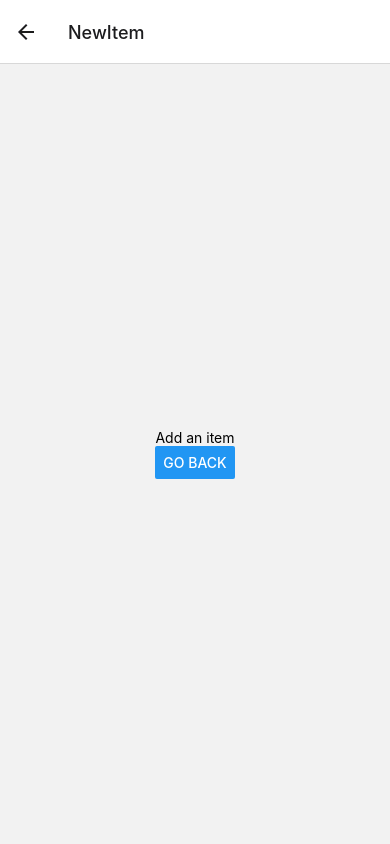
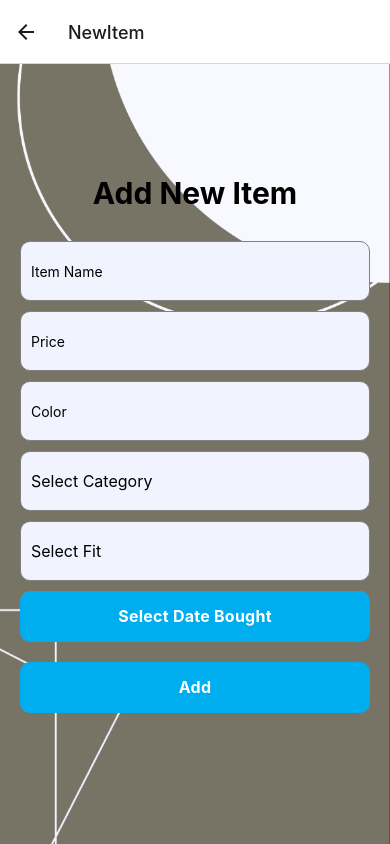
Before and after one commit to GitYaw/Voguify-GDSC, a React Native app: screen /NewItem in a window 390 px wide. Built offline with nearby package versions, Linux system fonts and the light colour scheme.

Commit message:
added-categories
still need to add upload photo

```diff
--- a/pages/NewItemView.js
+++ b/pages/NewItemView.js
@@ -1,25 +1,241 @@
-import * as React from 'react';
-import { StyleSheet, Text, View, Button } from 'react-native';
+import React, { useState } from 'react';
+import { StyleSheet, Text, View, TextInput, TouchableOpacity, ImageBackground, Modal } from 'react-native';
+import { DatePicker } from '@react-native-community/datetimepicker';
+import loginBackground from '../assets/new_item_background.png';
 
-const NewItemView = ({ navigation, route }) => {
+const NewItemView = ({ navigation }) => {
+  const [itemName, setItemName] = useState('');
+  const [price, setPrice] = useState('');
+  const [color, setColor] = useState('');
+  const [category, setCategory] = useState('');
+  const [baginess, setBaginess] = useState('');
+  const [showDatePicker, setShowDatePicker] = useState(false);
+
+  const [categoryDropdownVisible, setCategoryDropdownVisible] = useState(false);
+  const [baginessDropdownVisible, setBaginessDropdownVisible] = useState(false);
+  const [categoryOptions] = useState(['Pants', 'Shorts', 'Tshirt', 'Jacket', 'Shoes']);
+  const [baginessOptions] = useState(['Baggy', 'Skinny', 'Fit']);
+
+  const handleCategorySelect = (selectedCategory) => {
+    setCategory(selectedCategory);
+    setCategoryDropdownVisible(false);
+  };
+
+  const handleBaginessSelect = (selectedBaginess) => {
+    setBaginess(selectedBaginess);
+    setBaginessDropdownVisible(false);
+  };
+
+
+
+  const handleAddItem = () => {
+    // Handle adding the item with the selected category
+  };
 
   return (
+    <ImageBackground source={loginBackground} style={styles.backgroundImage}>
       <View style={styles.container}>
-            <Text>Add an item</Text>
-            <Button
-                title="Go Back"
-                onPress={() => navigation.goBack()}
+        <View style={styles.titleContainer}>
+          <Text style={styles.title}>Add New Item</Text>
+        </View>
+        <TextInput
+          style={styles.input}
+          placeholder='Item Name'
+          onChangeText={setItemName}
+          value={itemName}
         />
+        <TextInput
+          style={styles.input}
+          placeholder='Price'
+          onChangeText={setPrice}
+          value={price}
+          keyboardType='numeric'
+        />
+        <TextInput
+          style={styles.input}
+          placeholder='Color'
+          onChangeText={setColor}
+          value={color}
+        />
+
+        {/* Category Dropdown */}
+        <TouchableOpacity
+          style={styles.dropdownButton}
+          onPress={() => setCategoryDropdownVisible(true)}
+        >
+          <Text style={styles.dropdownText}>{category ? category : 'Select Category'}</Text>
+        </TouchableOpacity>
+        <Modal
+          visible={categoryDropdownVisible}
+          animationType='fade'
+          transparent={true}
+          onRequestClose={() => setCategoryDropdownVisible(false)}
+        >
+          <View style={styles.dropdownContainer}>
+            {categoryOptions.map((option, index) => (
+              <TouchableOpacity
+                key={index}
+                style={styles.dropdownItem}
+                onPress={() => handleCategorySelect(option)}
+              >
+                <Text>{option}</Text>
+              </TouchableOpacity>
+            ))}
           </View>
+        </Modal>
+
+        {/* Baginess Dropdown */}
+        <TouchableOpacity
+          style={styles.dropdownButton}
+          onPress={() => setBaginessDropdownVisible(true)}
+        >
+          <Text style={styles.dropdownText}>{baginess ? baginess : 'Select Fit'}</Text>
+        </TouchableOpacity>
+        <Modal
+          visible={baginessDropdownVisible}
+          animationType='fade'
+          transparent={true}
+          onRequestClose={() => setBaginessDropdownVisible(false)}
+        >
+          <View style={styles.dropdownContainer}>
+            {baginessOptions.map((option, index) => (
+              <TouchableOpacity
+                key={index}
+                style={styles.dropdownItem}
+                onPress={() => handleBaginessSelect(option)}
+              >
+                <Text>{option}</Text>
+              </TouchableOpacity>
+            ))}
+          </View>
+        </Modal>
+
+        {/* Date Picker */}
+        <TouchableOpacity
+          style={styles.datePickerButton}
+          onPress={() => setShowDatePicker(true)}
+        >
+          <Text style={styles.loginText}>Select Date Bought</Text>
+        </TouchableOpacity>
+        {showDatePicker && (
+          <DatePicker
+            value={new Date()}
+            mode="date"
+            display="default"
+            onChange={(event, selectedDate) => {
+              setShowDatePicker(false);
+              // Handle date selection
+            }}
+            style={styles.datePicker}
+          />
+        )}
+
+        {/* Add Button */}
+        <TouchableOpacity
+          onPress={handleAddItem}
+          style={styles.loginButton}
+        >
+          <Text style={styles.loginText}>Add</Text>
+        </TouchableOpacity>
+      </View>
+    </ImageBackground>
   );
 };
 
 const styles = StyleSheet.create({
+  backgroundImage: {
+    flex: 1,
+    width: '100%',
+    height: '100%',
+    justifyContent: 'center',
+  },
   container: {
+    flex: 1,
+    justifyContent: 'center',
+    paddingHorizontal: 20,
+  },
+  titleContainer: {
+    alignItems: 'center',
+    justifyContent: 'center',
+    marginBottom: 20,
+  },
+  title: {
+    fontSize: 30,
+    textAlign: 'center',
+    marginBottom: 10,
+    color: 'black',
+    fontWeight: 'bold',
+  },
+  input: {
+    height: 60,
+    borderColor: 'gray',
+    backgroundColor: '#F1F4FF',
+    borderWidth: 1,
+    paddingLeft: 10,
+    borderRadius: 10,
+    marginBottom: 10,
+    paddingVertical: 10,
+  },
+  dropdownButton: {
+    height: 60,
+    backgroundColor: '#F1F4FF',
+    borderWidth: 1,
+    borderColor: 'gray',
+    borderRadius: 10,
+    justifyContent: 'center',
+    paddingLeft: 10,
+    marginBottom: 10,
+  },
+  dropdownText: {
+    fontSize: 16,
+  },
+  dropdownContainer: {
+    backgroundColor: 'rgba(0, 0, 0, 0.5)',
     flex: 1,
     justifyContent: 'center',
     alignItems: 'center',
   },
+   dropdownItem: {
+        backgroundColor: '#FFFFFF',
+        paddingVertical: 10,
+        paddingHorizontal: 10, // Adjust the padding to make the options narrower
+        borderBottomWidth: 1,
+        borderBottomColor: '#E0E0E0',
+        width: '70%', // Adjust the width to make the options narrower
+        alignItems: 'center',
+    },
+  datePickerButton: {
+    alignItems: 'center',
+    justifyContent: 'center',
+    paddingVertical: 15,
+    paddingHorizontal: 32,
+    borderRadius: 10,
+    elevation: 3,
+    backgroundColor: '#00aeef',
+    marginBottom: 20,
+  },
+  datePicker: {
+    width: '100%',
+    height: 200,
+    marginBottom: 20,
+  },
+  loginButton: {
+    alignItems: 'center',
+    justifyContent: 'center',
+    paddingVertical: 15,
+    paddingHorizontal: 32,
+    borderRadius: 10,
+    elevation: 3,
+    backgroundColor: '#00aeef',
+    marginBottom: 20,
+  },
+  loginText: {
+    fontSize: 16,
+    lineHeight: 21,
+    fontWeight: 'bold',
+    letterSpacing: 0.25,
+    color: 'white',
+  },
 });
 
 export default NewItemView;
```
Also changed, not shown: package.json (+6 -1 lines), assets/new_item_background.png (added), 1 other file (tests, documents, lock files or other folders). Lines whose indentation alone changed are shown as unchanged.
